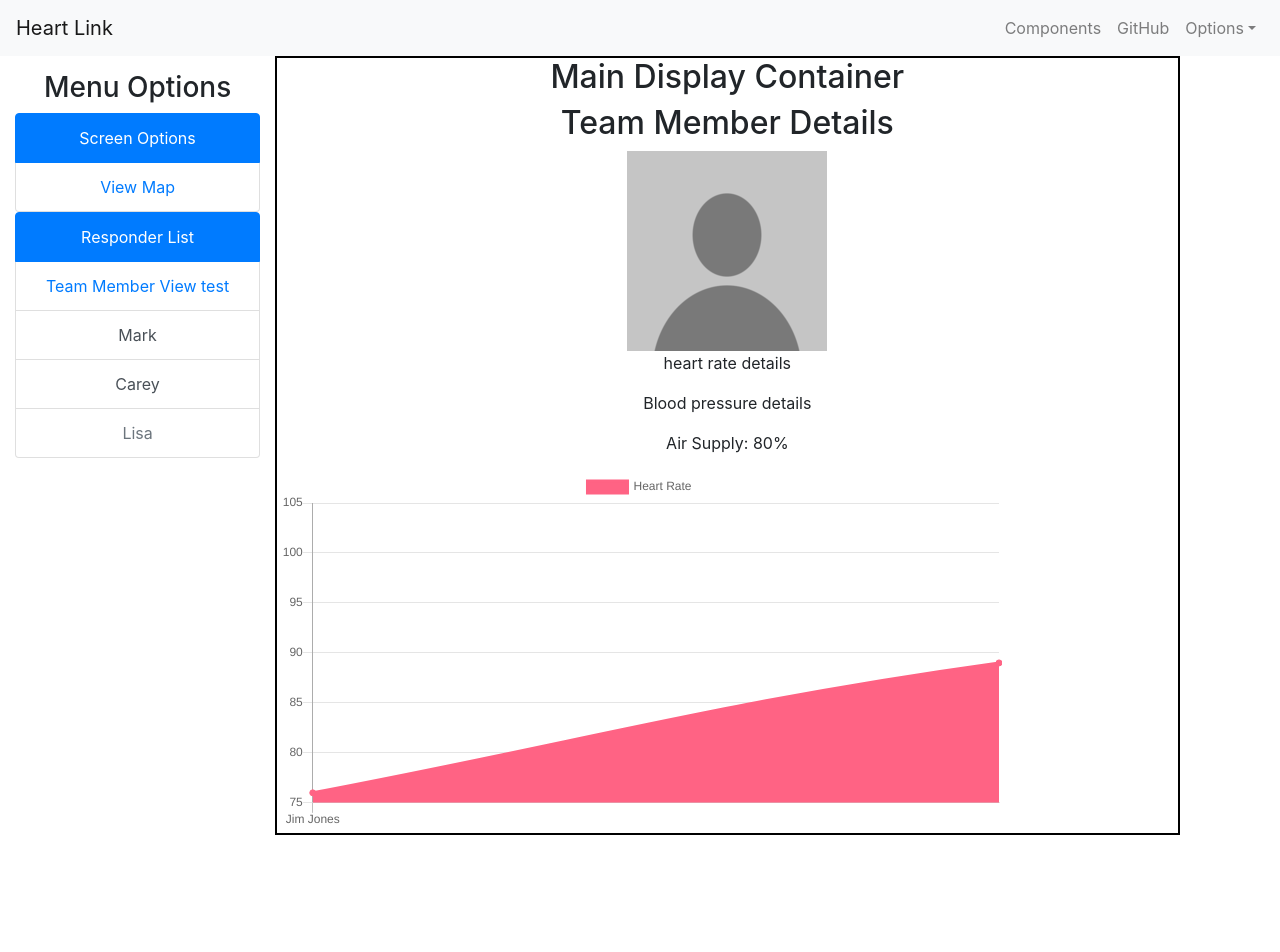
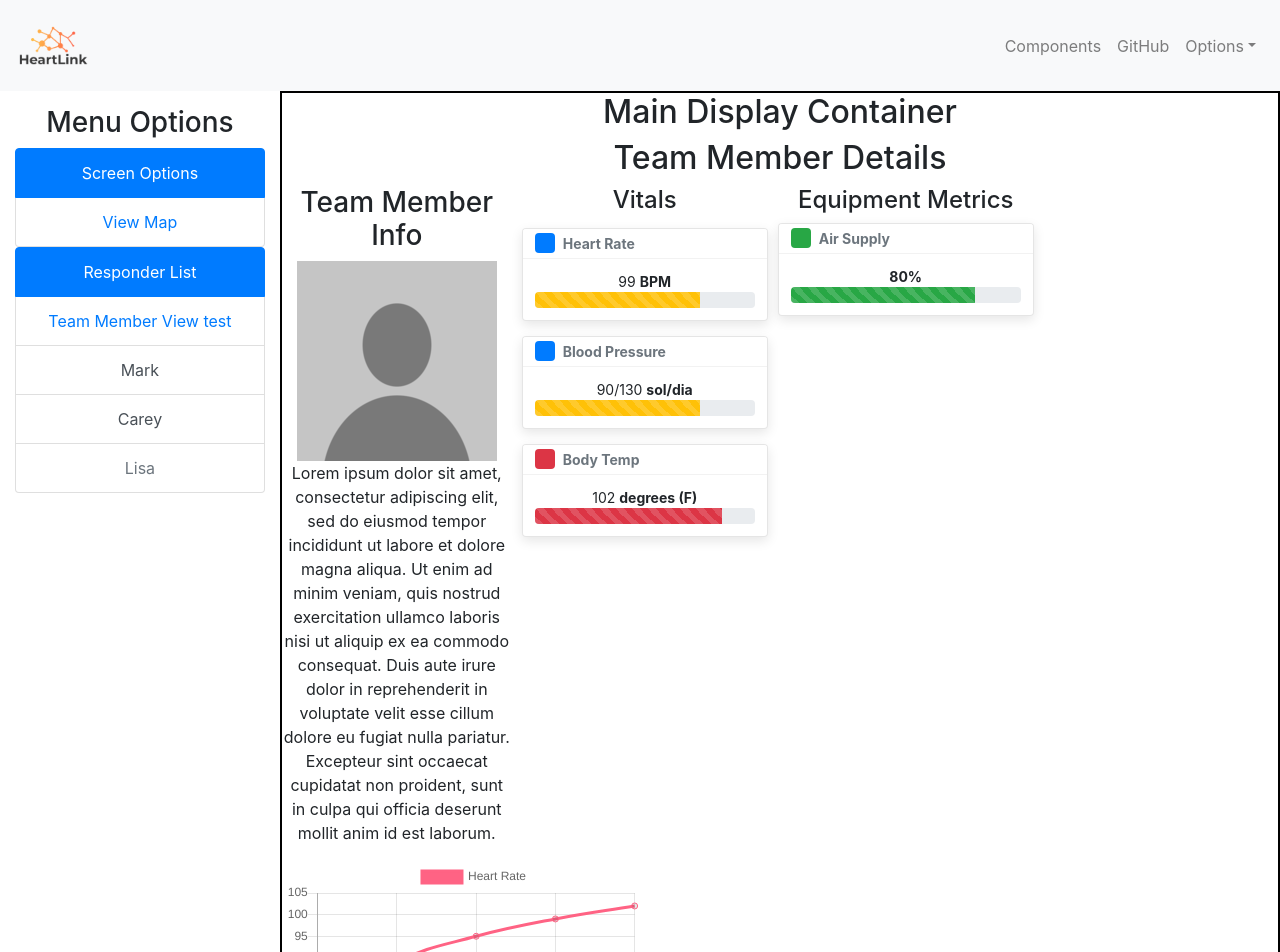
Before and after one commit to Cradical/monitor-app-client, a React (Create React App) app: page /team-member-view in a window 1280 px wide. Shown: the top 952 px of the page. Before the commit the page ends 835 px from the top, so only its background shows below. Built offline with nearby package versions, Linux system fonts and the light colour scheme; what google-maps-react would draw is missing.

Commit message:
another bunch of stuff

```diff
--- a/src/App.css
+++ b/src/App.css
@@ -38,3 +38,5 @@
 .App-link {
   color: #09d3ac;
 }
+
+@media();
--- a/src/components/NavBar/index.js
+++ b/src/components/NavBar/index.js
@@ -14,6 +14,8 @@ import {
 } from 'reactstrap'
 import { Link } from 'react-router-dom'
 
+import logo from '../../assets/logo.png'
+
 export default class NavBar extends React.Component {
   constructor(props) {
     super(props)
@@ -28,11 +30,12 @@ export default class NavBar extends React.Component {
       isOpen: !this.state.isOpen,
     })
   }
+
   render() {
     return (
       <div className='nav-bar'>
         <Navbar color='light' light expand='md'>
-          <NavbarBrand href='/'>Heart Link</NavbarBrand>
+          <img src={logo} style={{ height: 75, width: 75, margin: 0 }} />
           <NavbarToggler onClick={this.toggle} />
           <Collapse isOpen={this.state.isOpen} navbar>
             <Nav className='ml-auto' navbar>
--- a/src/components/TeamMemberView/index.js
+++ b/src/components/TeamMemberView/index.js
@@ -1,20 +1,27 @@
 import React from 'react'
+import { Progress, Toast, ToastBody, ToastHeader } from 'reactstrap'
 import { Line } from 'react-chartjs-2'
 
+import './style.css'
+
 const data = {
-  labels: ['Jim Jones'],
+  labels: ['9:00:00am', '9:00:15am', '9:00:30am', '9:00:45am', '9:01:00am'],
   datasets: [
     {
       label: 'Heart Rate',
-      backgroundColor: 'rgb(255, 99, 132)',
       borderColor: 'rgb(255, 99, 132)',
       data: [76, 89, 95, 99, 102],
+      fill: false,
     },
   ],
 }
 
 const Chart = props => {
-  return <Line data={data} />
+  return (
+    <div className='chart-container'>
+      <Line data={data} />
+    </div>
+  )
 }
 
 const image = require('../../assets/placeholder-profile_3.png')
@@ -22,13 +29,66 @@ const image = require('../../assets/placeholder-profile_3.png')
 export default function TeamMemberView() {
   return (
     <div className='team-member-container'>
-      <h2>Team Member Details</h2>
-      <div className='profile-details'>
-        <img src={image} />
+      <h2 className='title'>Team Member Details</h2>
+      <div className='details-container'>
+        <div className='profile-details'>
+          <h3>Team Member Info</h3>
+          <img src={image} />
+          <p>
+            Lorem ipsum dolor sit amet, consectetur adipiscing elit, sed do
+            eiusmod tempor incididunt ut labore et dolore magna aliqua. Ut enim
+            ad minim veniam, quis nostrud exercitation ullamco laboris nisi ut
+            aliquip ex ea commodo consequat. Duis aute irure dolor in
+            reprehenderit in voluptate velit esse cillum dolore eu fugiat nulla
+            pariatur. Excepteur sint occaecat cupidatat non proident, sunt in
+            culpa qui officia deserunt mollit anim id est laborum.
+          </p>
+        </div>
+        <div className='metric-display'>
+          <div className='vitals'>
+            <h4>Vitals</h4>
+            <div className='vital heart-rate'>
+              <Toast>
+                <ToastHeader icon='primary'>Heart Rate</ToastHeader>
+                <ToastBody>
+                  99 <strong>BPM</strong>
+                  <Progress striped color='warning' value={75} />
+                </ToastBody>
+              </Toast>
+            </div>
+            <div className='vital blood-pressure'>
+              <Toast>
+                <ToastHeader icon='primary'>Blood Pressure</ToastHeader>
+                <ToastBody>
+                  90/130 <strong>sol/dia</strong>
+                  <Progress striped color='warning' value={75} />
+                </ToastBody>
+              </Toast>
+            </div>
+            <div className='vital body-temp'>
+              <Toast>
+                <ToastHeader icon='danger'>Body Temp</ToastHeader>
+                <ToastBody>
+                  102 <strong>degrees (F)</strong>
+                  <Progress striped color='danger' value={85} />
+                </ToastBody>
+              </Toast>
+            </div>
+          </div>
+          <div className='equipment-metrics air-supply'>
+            <h4>Equipment Metrics</h4>
+            <Toast>
+              <ToastHeader icon='success'>Air Supply</ToastHeader>
+              <ToastBody>
+                <span>
+                  <strong>80%</strong>
+                </span>
+                <Progress striped color='success' value={80} />
+              </ToastBody>
+            </Toast>
+          </div>
+        </div>
       </div>
-      <p>heart rate details</p>
-      <p>Blood pressure details</p>
-      <p>Air Supply: 80%</p>
 
       <Chart />
     </div>
--- /dev/null
+++ b/src/components/TeamMemberView/style.css
@@ -0,0 +1,28 @@
+.profile-details {
+  width: 30%;
+}
+
+.vital {
+  padding: 5px;
+  margin: 5px;
+  width: 20vw;
+}
+
+.metric-display {
+  display: flex;
+  width: 100%;
+}
+
+.equipment-metrics {
+  width: 20vw;
+}
+
+.details-container {
+  display: flex;
+  flex-direction: row;
+}
+
+.chart-container {
+  height: 30vh;
+  width: 30vw;
+}
```
Also changed, not shown: src/assets/logo.png (added).
